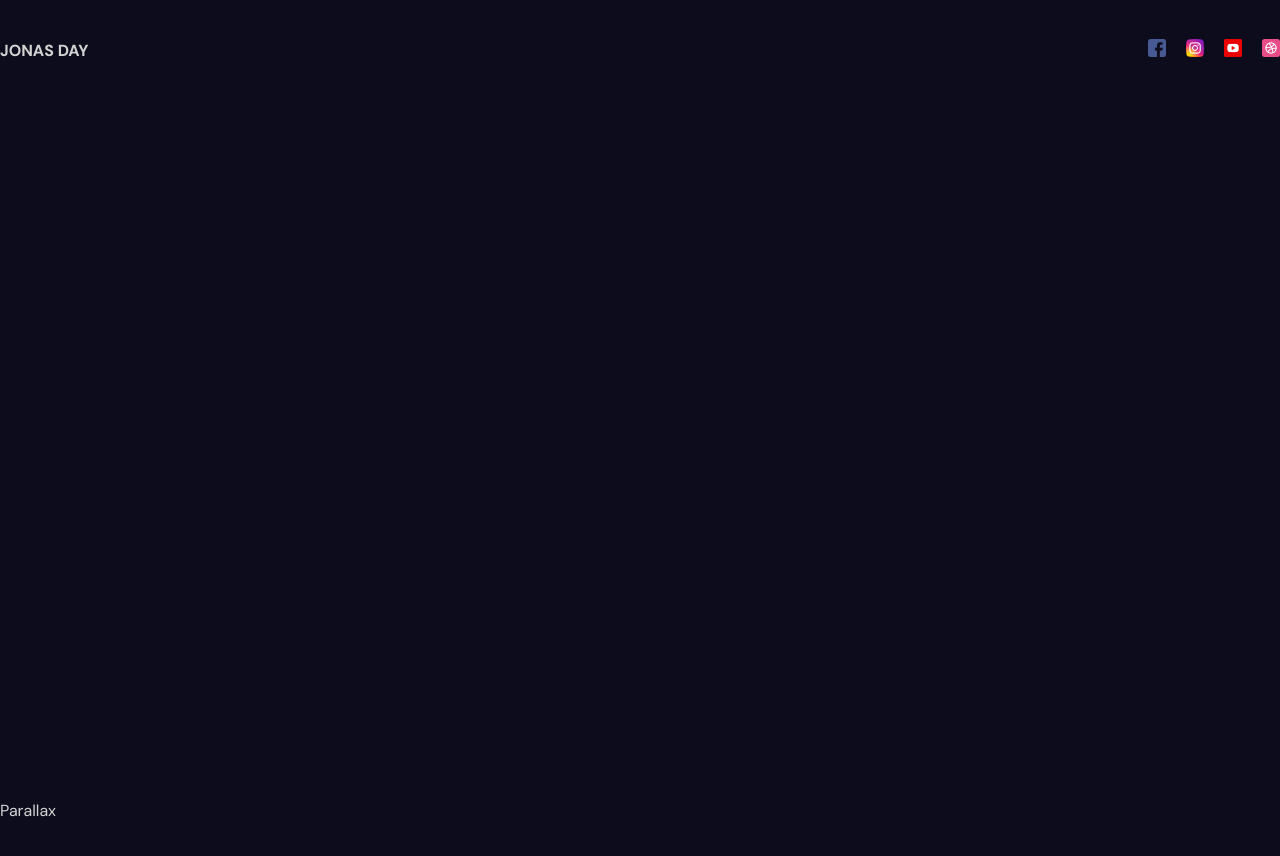
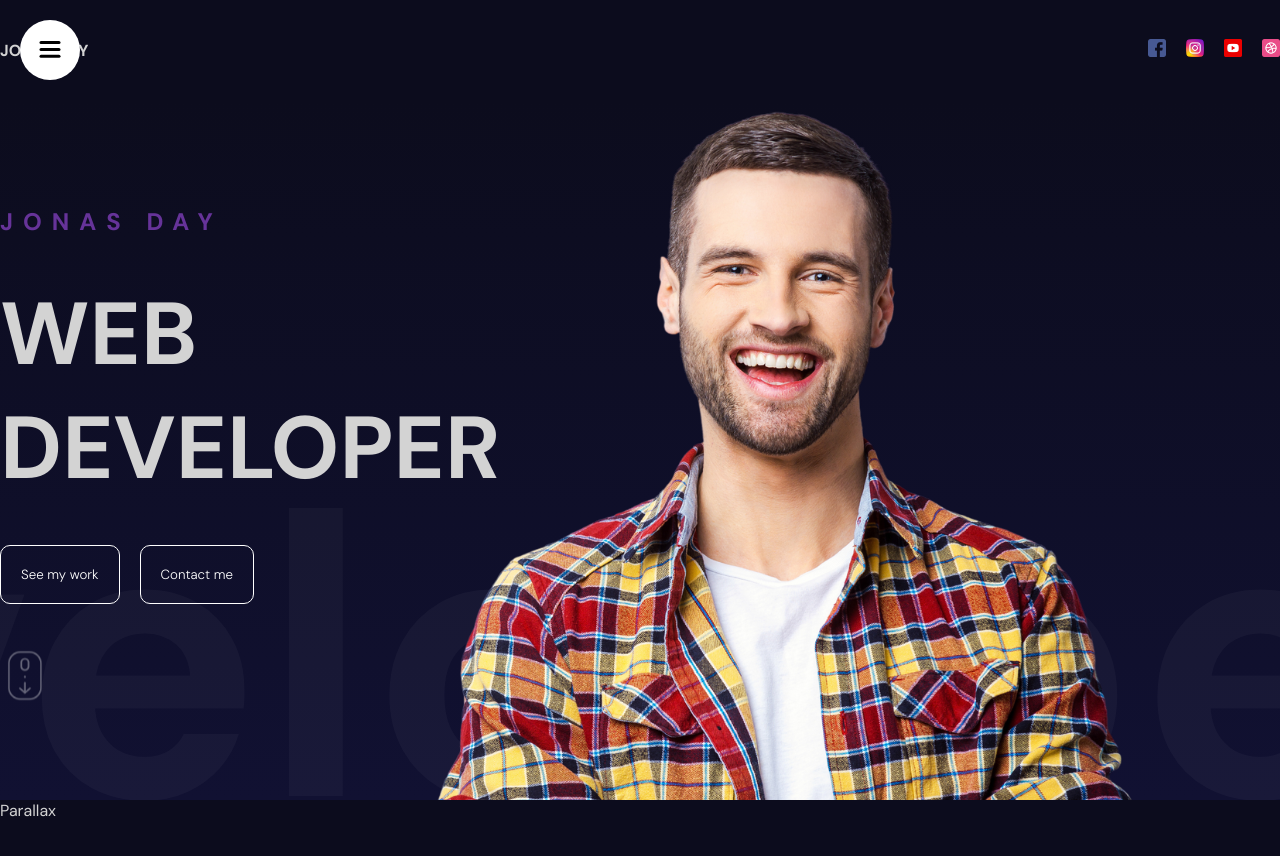
Before and after one commit to Jonasday/portfolio, a React (Vite) app: page / in a window 1280 px wide. Shown: the top 856 px of the page. Built offline with nearby package versions, Linux system fonts and the light colour scheme.

Commit message:
fin navbar + hero section

```diff
--- a/src/App.jsx
+++ b/src/App.jsx
@@ -1,22 +1,24 @@
 import "./App.scss"
 import { Navbar } from './components/navbar/Navbar'
-import { Test } from "./Test";
+import Hero from "./components/hero/Hero";
+/* import { Test } from "./Test"; */
 
 function App () {
   return <div>
     {/* <section>
       <Test />
     </section> */}
-    <section>
+    <section id="Homepage">
       <Navbar />
+      <Hero />
     </section>
-    <section>Parallax</section>
+    <section id="Services">Parallax</section>
     <section>Services</section>
-    <section>Parallax</section>
+    <section id="Portfolio">Parallax</section>
     <section>Portfolio1</section>
     <section>Portfolio2</section>
     <section>Portfolio3</section>
-    <section>Contact</section>*/
+    <section id="Contact">Contact</section>
   </div>;
 }
 
--- a/src/App.scss
+++ b/src/App.scss
@@ -11,7 +11,7 @@
 }
 
 body {
-    background-color: #0c0c1d;
+    background-color: #0c0c1d; /*#DADAD9;*/
     color: lightgrey;
 }
 
--- /dev/null
+++ b/src/components/hero/Hero.jsx
@@ -0,0 +1,68 @@
+import "./Hero.scss"
+import { motion } from "framer-motion"
+
+const textVariants = {
+    initial: {
+        x: -500,
+        opacity: 0,
+    },
+    animate: {
+        x: 0,
+        opacity: 1,
+        transition: {
+            duration: 1,
+            staggerChildren: 0.1,
+        }
+    },
+    scrollButton:{
+        opacity: 0,
+        y: 10,
+        transition: {
+            duration: 2,
+            repeat: Infinity
+        }
+    }
+}
+
+const sliderVariants = {
+    initial: {
+        x: 0
+    },
+    animate: {
+        x: "-220%",
+        transition: {
+            repeat: Infinity,
+            repeatType: "mirror",
+            duration: 20,
+        }
+    }
+}
+
+export function Hero() {
+    return <div className="hero">
+        <div className="wrapper">
+            <motion.div
+                className="textContainer"
+                variants={textVariants}
+                initial="initial"
+                animate="animate">
+
+                <motion.h2 variants={textVariants}>JONAS DAY</motion.h2>
+                <motion.h1 variants={textVariants}>WEB DEVELOPER</motion.h1>
+                <motion.div variants={textVariants} className="buttons">
+                    <motion.button variants={textVariants}>See my work</motion.button>
+                    <motion.button variants={textVariants}>Contact me</motion.button>
+                </motion.div>
+                <motion.img variants={textVariants} animate="scrollButton" src="scroll.png" alt="" />
+            </motion.div>
+        </div>
+        <motion.div className="slidingTextContainer" variants={sliderVariants} initial="initial" animate="animate">
+            Développeur Web & Web Mobile
+        </motion.div>
+        <div className="imageContainer">
+            <img src="/hero.png" alt="" />
+        </div>
+    </div>
+}
+
+export default Hero
--- /dev/null
+++ b/src/components/hero/Hero.scss
@@ -0,0 +1,65 @@
+.hero {
+    height: calc(100vh - 100px);
+    overflow: hidden;
+    background: linear-gradient(180deg, #0c0c1d, #111132);
+    position: relative;
+
+    .wrapper {
+        max-width: 1366px;
+        height: 100%;
+        margin: auto;
+
+        .textContainer {
+            width: 50%;
+            height: 100%;
+            display: flex;
+            flex-direction: column;
+            justify-content: center;
+            gap: 40px;
+
+            h2 {
+                font: 30px;
+                color: rebeccapurple;
+                letter-spacing: 10px;
+            }
+
+            h1 {
+                font-size: 88px;
+            }
+
+            .buttons {
+                button{
+                padding: 20px;
+                border: 1px solid white;
+                border-radius: 10px;
+                background-color: transparent;
+                color: white;
+                margin-right: 20px;
+                cursor: pointer;
+                font-weight: 300;
+                }
+            }
+
+            img {
+                width: 50px;
+            }
+        }
+    }
+
+    .imageContainer {
+        height: 100%;
+        position: absolute;
+        top: 0;
+        right: 0;
+    }
+
+    .slidingTextContainer {
+        position: absolute;
+        font-size: 50vh;
+        bottom: -120px;
+        white-space: nowrap;
+        color: #ffffff09;
+        width: 50%;
+        font-weight: bold;
+    }
+}
--- a/src/components/navbar/Navbar.jsx
+++ b/src/components/navbar/Navbar.jsx
@@ -1,10 +1,12 @@
 import "./Navbar.scss"
+import "./sidebar/Sidebar.scss"
 import { motion } from "framer-motion"
+import { Sidebar } from "./sidebar/Sidebar"
 
 export function Navbar () {
     return <>
         <div className="navbar">
-            {/* Sidebar */}
+            <Sidebar />
             <div className="wrapper">
                 <motion.span
                     initial={{opacity:0, scale:0.5}}
--- /dev/null
+++ b/src/components/navbar/links/Links.jsx
@@ -0,0 +1,51 @@
+import { motion } from "framer-motion"
+
+const variants = {
+    open: {
+        transition: {
+            staggerChildren: 0.1
+        }
+    },
+    closed: {
+        transition: {
+            staggerChildren: 0.05,
+            staggerDirection:-1
+        }
+    }
+}
+
+const itemVariants = {
+    open: {
+        y: 0,
+        opacity: 1
+
+    },
+    closed: {
+        y: 50,
+        opacity: 0
+    }
+}
+
+const items = [
+    "Homepage",
+    "Services",
+    "Portfolio",
+    "Contact",
+    "About",
+]
+
+
+export function Links() {
+    return <motion.div className="links" variants={variants}>
+        {items.map(item => (
+            <motion.a
+                href={`#${item}`}
+                key={item}
+                variants={itemVariants}
+                whileHover={{scale:1.1}}
+                whileTap={{scale:0.95}} >{item}</motion.a>
+        ))}
+    </motion.div>
+}
+
+export default Links
--- /dev/null
+++ b/src/components/navbar/sidebar/Sidebar.jsx
@@ -0,0 +1,40 @@
+import "./Sidebar.scss"
+import { motion } from "framer-motion"
+import { Links } from "../links/Links.jsx"
+import { ToggleButton } from "../toggleButton/ToggleButton.jsx"
+import { useState } from "react"
+
+const variants = {
+    open:{
+        clipPath: "circle(1200px at 50px 50px)",
+        transition: {
+            type: "spring",
+            stiffness: 20,
+        }
+    },
+    closed: {
+        clipPath: "circle(30px at 50px 50px)",
+        transition: {
+            delay: 0.5,
+            type: "spring",
+            stiffness: 400,
+            damping: 40
+        }
+    }
+}
+
+
+
+export function Sidebar() {
+
+    const [open, setOpen] = useState(false)
+
+    return <motion.div className="sidebar" animate={open ? "open" : "closed"}>
+        <motion.div className="bg" variants={variants}>
+            <Links />
+        </motion.div>
+        <ToggleButton setOpen={setOpen}/>
+    </motion.div>
+}
+
+export default Sidebar
--- /dev/null
+++ b/src/components/navbar/sidebar/Sidebar.scss
@@ -0,0 +1,55 @@
+.sidebar {
+    display: flex;
+    flex-direction: column;
+    align-items: center;
+    justify-content: center;
+    background-color: white;
+    color: black;
+
+    .bg {
+        position: fixed;
+        top: 0;
+        left: 0;
+        bottom: 0;
+        width: 400px;
+        background: white;
+        z-index: 1;
+
+        .links {
+            position: absolute;
+            width: 100%;
+            height: 100%;
+            display: flex;
+            flex-direction: column;
+            align-items: center;
+            justify-content: center;
+            gap: 20px;
+
+        }
+
+        a {
+            font-size: 40px;
+
+        }
+
+    }
+
+    svg {
+        margin-top: 6px;
+    }
+
+    button {
+        width: 50px;
+        height: 50px;
+        border-radius: 50%;
+        position: fixed;
+        top: 25px;
+        left: 25px;
+        background-color: transparent;
+        border: none;
+        cursor: pointer;
+        z-index: 2;
+
+    }
+
+}
--- /dev/null
+++ b/src/components/navbar/toggleButton/ToggleButton.jsx
@@ -0,0 +1,38 @@
+import { motion } from "framer-motion"
+
+export function ToggleButton({setOpen}) {
+    return <button onClick={() => setOpen((prev) => !prev)}>
+        <svg width="23" height="23" viewBox="0 0 23 23">
+        <motion.path
+          strokeWidth="3"
+          stroke="black"
+          strokeLinecap="round"
+          variants={{
+            closed: { d: "M 2 2.5 L 20 2.5" },
+            open: { d: "M 3 16.5 L 17 2.5" },
+          }}
+        />
+        <motion.path
+          strokeWidth="3"
+          stroke="black"
+          strokeLinecap="round"
+          d="M 2 9.423 L 20 9.423"
+          variants={{
+            closed: { opacity: 1 },
+            open: { opacity: 0 },
+          }}
+        />
+        <motion.path
+          strokeWidth="3"
+          stroke="black"
+          strokeLinecap="round"
+          variants={{
+            closed: { d: "M 2 16.346 L 20 16.346" },
+            open: { d: "M 3 2.5 L 17 16.346" },
+          }}
+        />
+      </svg>
+    </button>
+}
+
+export default ToggleButton
```
